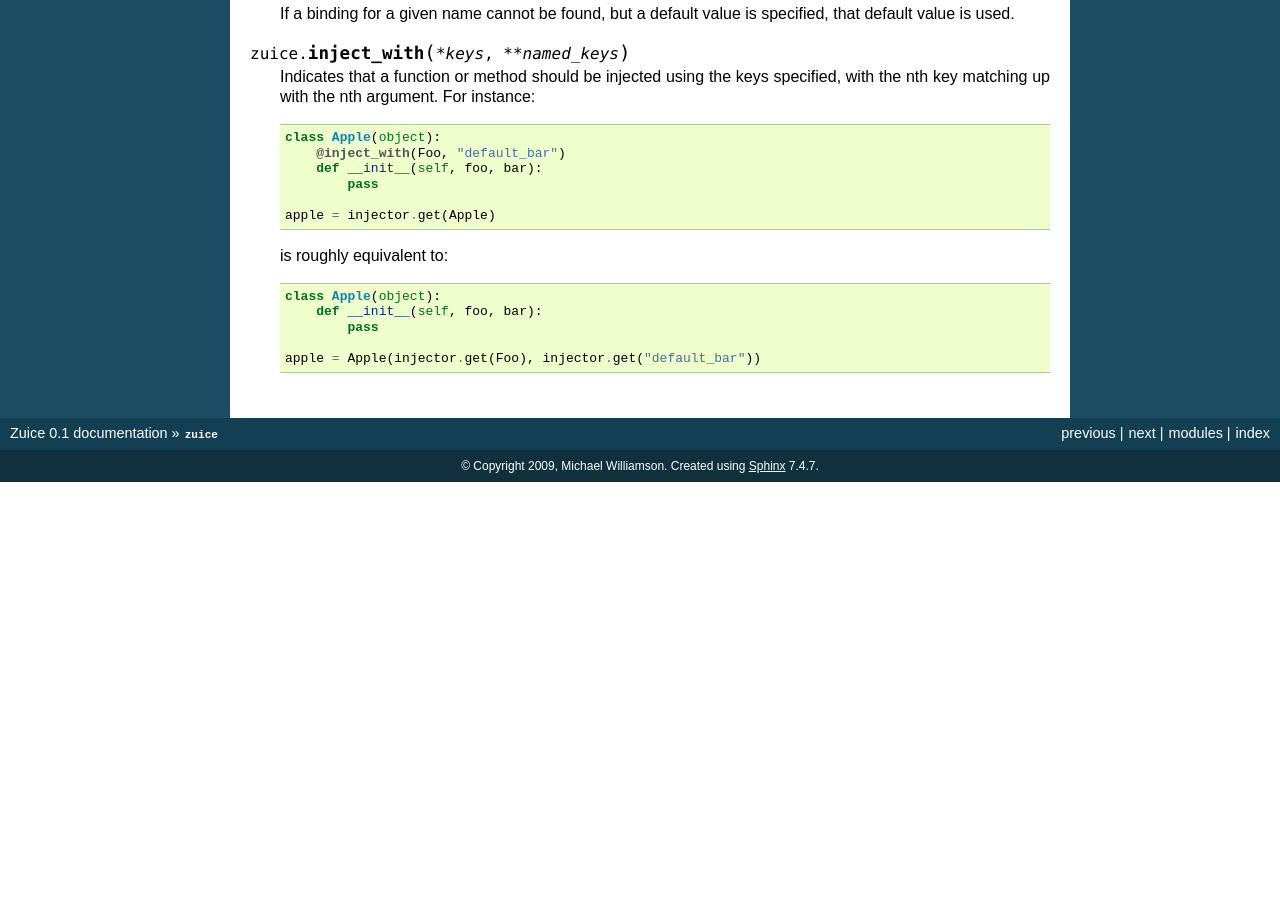
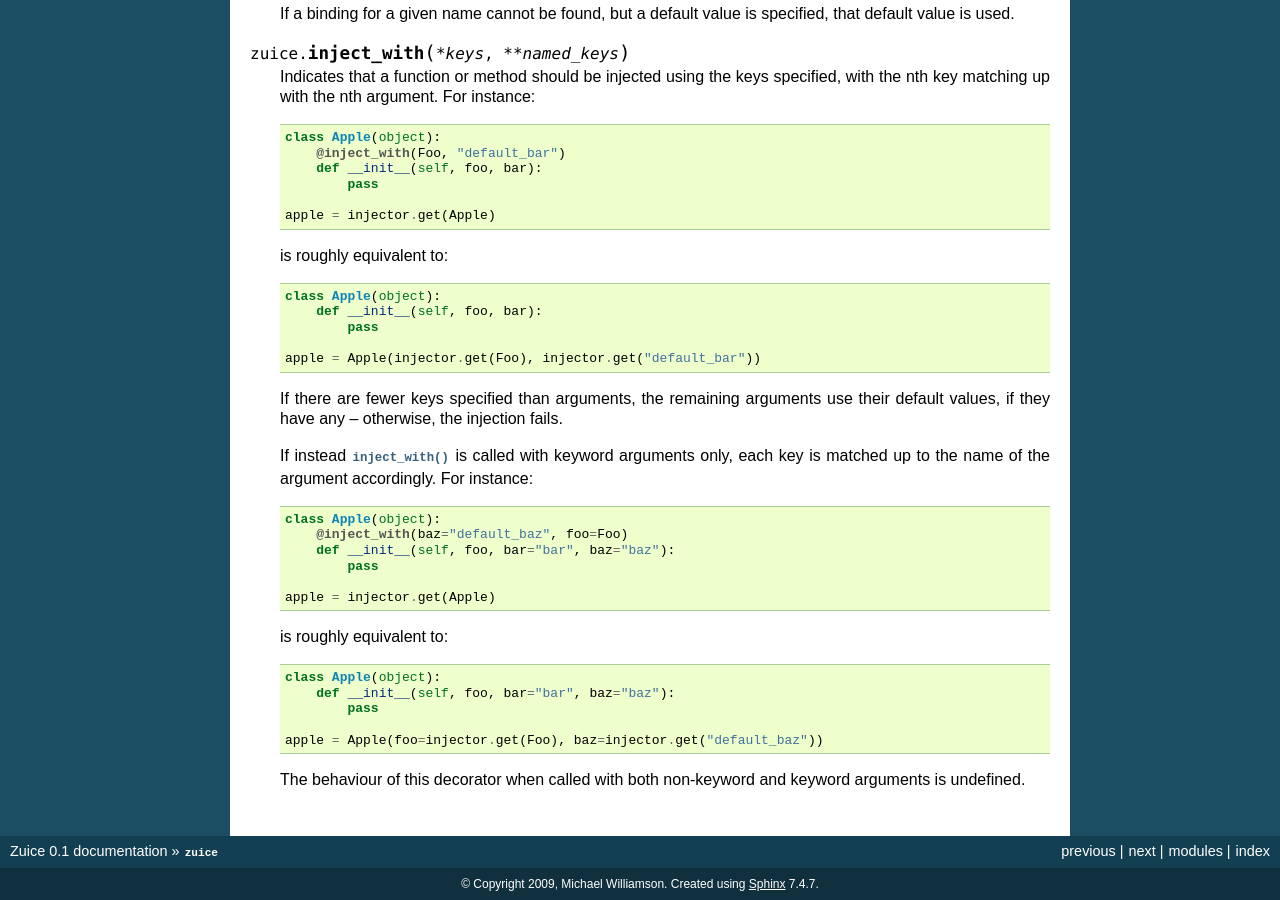
Before and after one commit to mwilliamson/zuice, a Sphinx documentation site: the page built from doc/zuice.rst, in a window 1280 px wide and 900 px high, scrolled down 922 px. Built offline with Sphinx 7.4.7, drawn with Linux system fonts in a browser that asks for light colours; before the commit the page ends 1404 px from its top, so only the background shows below that.

Commit message:
Update docs

```diff
--- a/doc/zuice.rst
+++ b/doc/zuice.rst
@@ -79,3 +79,27 @@
                 pass
 
         apple = Apple(injector.get(Foo), injector.get("default_bar"))
+
+    If there are fewer keys specified than arguments, the remaining arguments
+    use their default values, if they have any -- otherwise, the injection fails.
+
+    If instead :func:`inject_with` is called with keyword arguments only, each key
+    is matched up to the name of the argument accordingly. For instance::
+
+        class Apple(object):
+            @inject_with(baz="default_baz", foo=Foo)
+            def __init__(self, foo, bar="bar", baz="baz"):
+                pass
+
+        apple = injector.get(Apple)
+
+    is roughly equivalent to::
+
+        class Apple(object):
+            def __init__(self, foo, bar="bar", baz="baz"):
+                pass
+
+        apple = Apple(foo=injector.get(Foo), baz=injector.get("default_baz"))
+
+    The behaviour of this decorator when called with both non-keyword and keyword
+    arguments is undefined.
```
